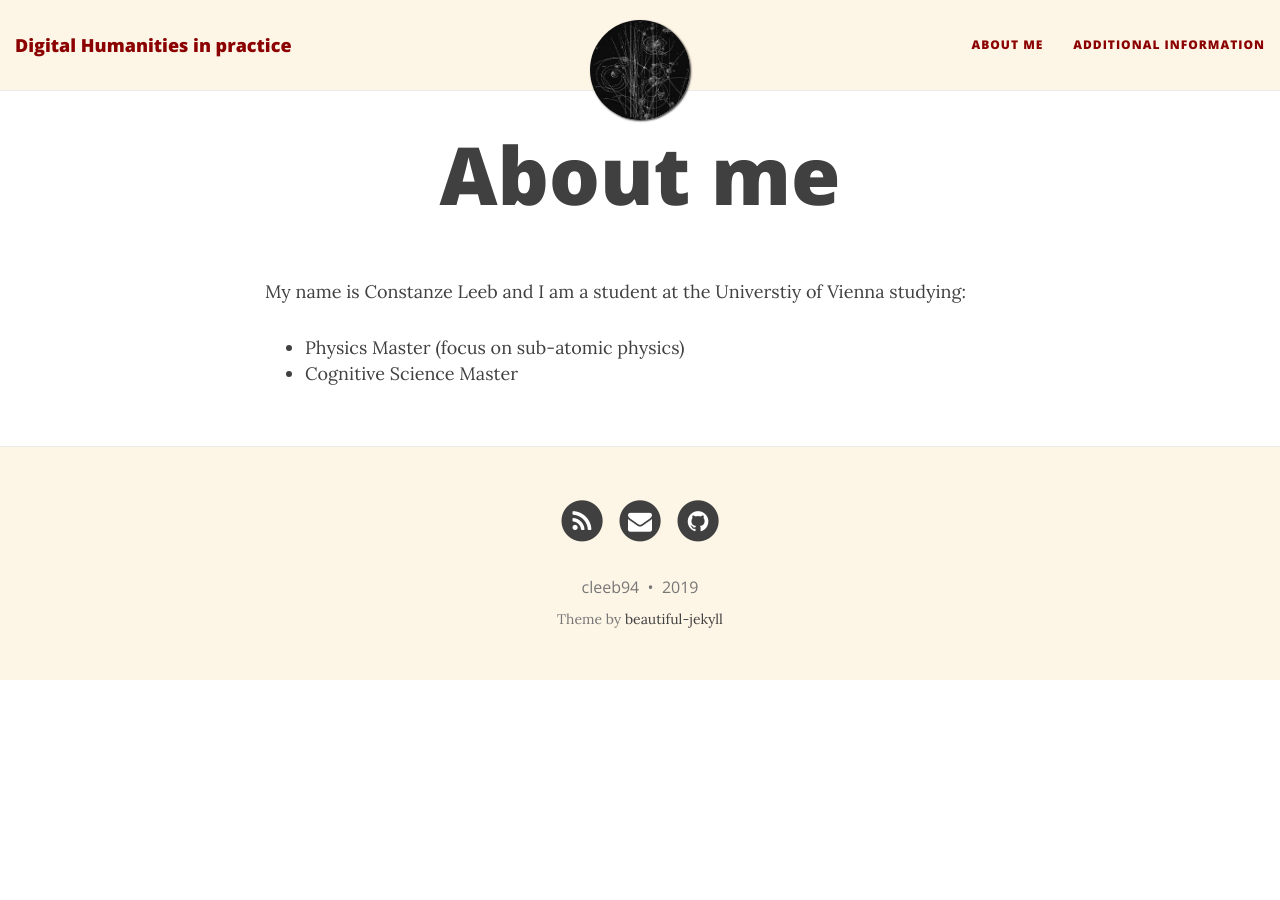
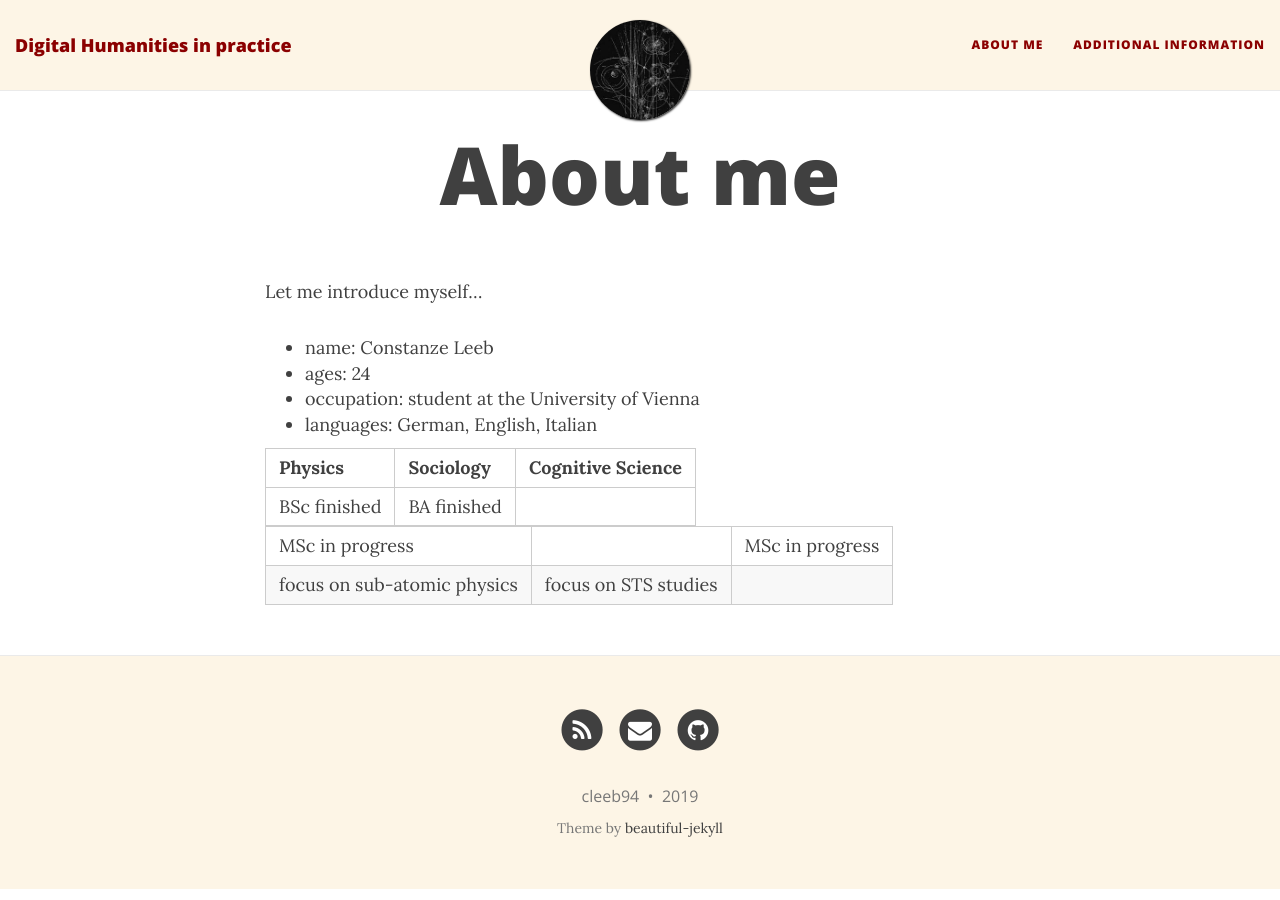
Before and after one commit to cleeb94/DigHum, a Jekyll site: the page built from aboutme.md, in a window 1280 px wide. Built offline with Jekyll 4.4.1, drawn with Linux system fonts in a browser that asks for light colours; nearby versions of some CDN libraries.

Commit message:
table and bulletpoints in about me page

```diff
--- a/aboutme.md
+++ b/aboutme.md
@@ -3,7 +3,17 @@ layout: page
 title: About me
 ---
 
-My name is Constanze Leeb and I am a student at the Universtiy of Vienna studying:
+Let me introduce myself...
 
- - Physics Master (focus on sub-atomic physics)
- - Cognitive Science Master
+* name: Constanze Leeb
+* ages: 24
+* occupation: student at the University of Vienna
+* languages: German, English, Italian
+
+
+| Physics | Sociology | Cognitive Science|
+| ----------|-----------|----------|
+| BSc finished | BA finished |  |
+
+| MSc in progress | | MSc in progress |
+| focus on sub-atomic physics | focus on STS studies | |
```
